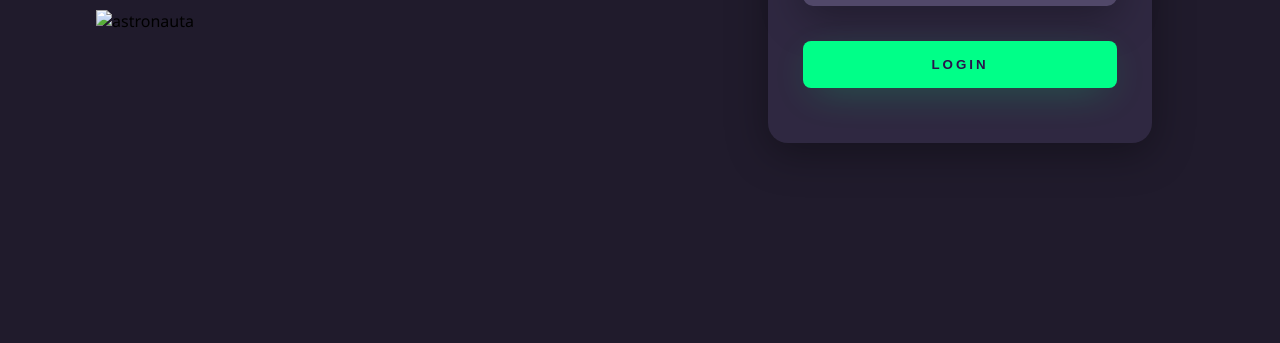
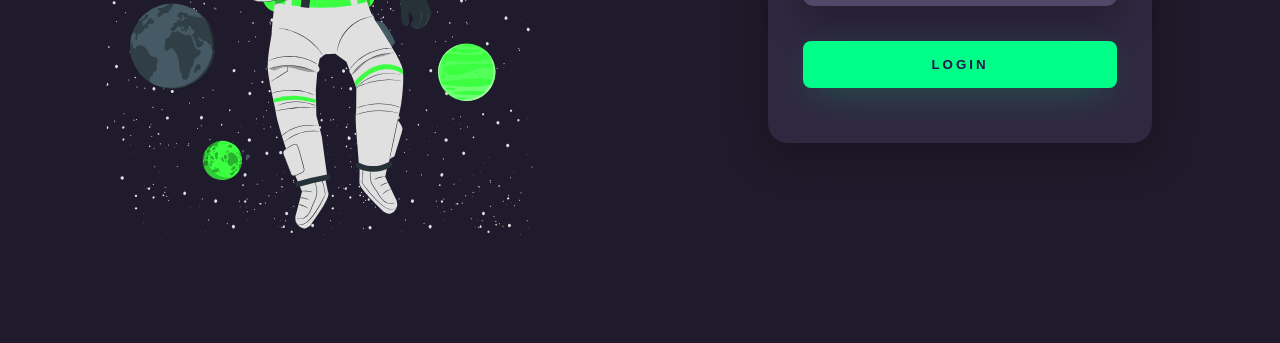
Before and after one commit to DanielRezez/primeiro-projeto-tela-de-login, a plain HTML site: page index.html in a window 1280 px wide. Shown: the part 457-800 px from the top of the page. Drawn offline with Linux system fonts and the light colour scheme.

Commit message:
correçao na img

```diff
--- a/index.html
+++ b/index.html
@@ -11,7 +11,7 @@
     <div class="main-login">
         <div class="left-login">
             <h1> Faça login<br>E entre para o nosso time</h1>
-            <img class="left-login-image" src="astronaut-suit-animate.svg" alt="astronauta">
+            <img class="left-login-image" src="assets/astronaut-suit-animate.svg" alt="astronauta">
         </div>
         <div class="right-login">
             <div class="card-login">
```
